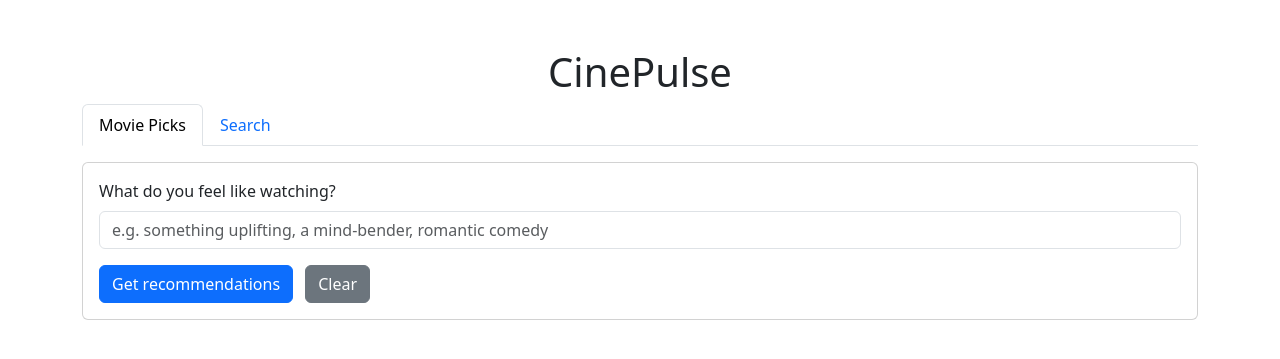
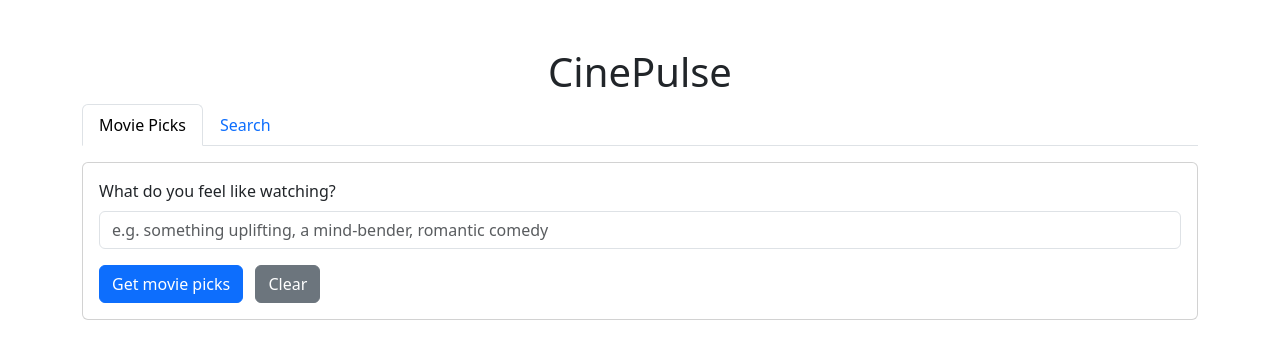
Before and after one commit to mginabluebox/CinePulse, a Flask app: template src/templates/index.html in a window 1280 px wide. Shown: the top 359 px of the page. Run offline with Flask 3, Linux system fonts and the light colour scheme; the template is opened without the code that fills it, so the values that code supplies are empty.

Commit message:
Fix button

```diff
--- a/src/templates/index.html
+++ b/src/templates/index.html
@@ -32,7 +32,7 @@
                                         <input id="movieMood" class="form-control" placeholder="e.g. something uplifting, a mind-bender, romantic comedy">
                                     </div>
                                     <div id="movieRecommendError" class="text-danger small d-none mb-2"></div>
-                                    <button id="submitMovieRecommend" type="submit" class="btn btn-primary">Get recommendations</button>
+                                    <button id="submitMovieRecommend" type="submit" class="btn btn-primary">Get movie picks</button>
                                     <button id="clearMovieRecommend" type="button" class="btn btn-secondary ms-2">Clear</button>
                                 </form>
                             </div>
```
